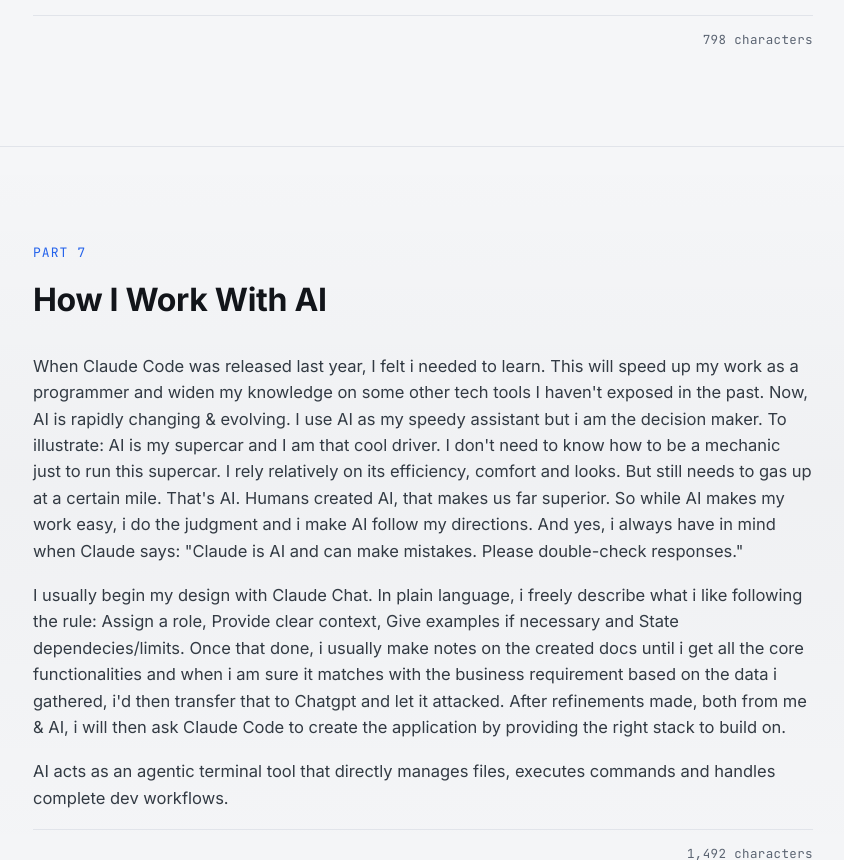
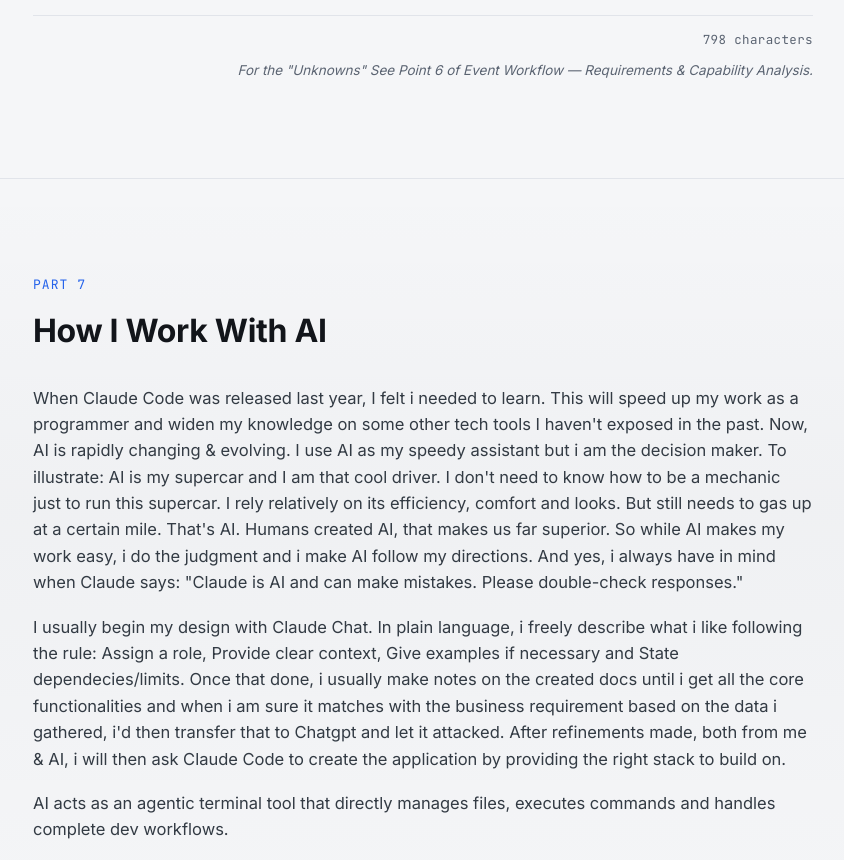
Before and after one commit to cyberussell/benoz, a website: page public/index.html in a window 1280 px wide. Shown: the part 9793-10653 px from the top of the page, without its empty margins (217-1061 px from the left). Drawn offline with Linux system fonts and the light colour scheme.

Commit message:
Add Unknowns reference note to Part 6 closing section

```diff
--- a/public/index.html
+++ b/public/index.html
@@ -515,6 +515,7 @@
         </div>
       </div>
       <p class="char-count" data-char-count-for="part-6-response"></p>
+      <p class="part-note"><em>For the "Unknowns" See Point 6 of Event Workflow — Requirements &amp; Capability Analysis.</em></p>
     </div>
   </section>
 
--- a/public/styles.css
+++ b/public/styles.css
@@ -520,6 +520,14 @@ body {
   font-family: var(--mono);
   font-size: 12.5px;
   letter-spacing: 0.03em;
+  color: var(--text-muted);
+  text-align: right;
+}
+
+.part-note {
+  margin: 10px 0 0;
+  font-size: 13.5px;
+  line-height: 1.6;
   color: var(--text-muted);
   text-align: right;
 }
```
